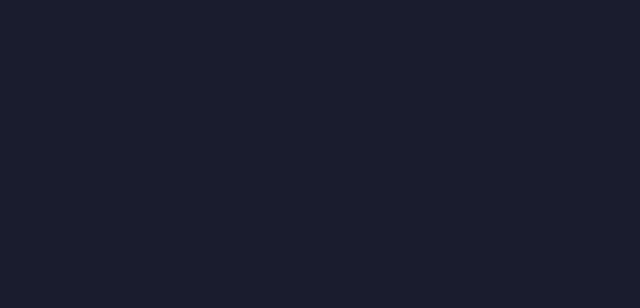
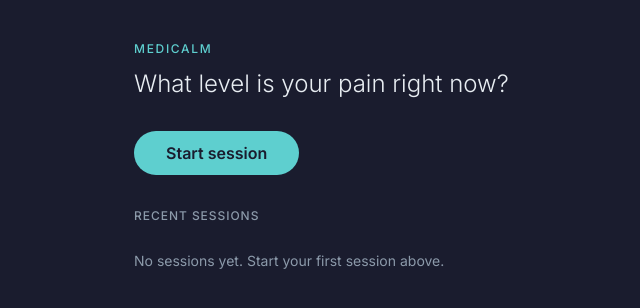
Before and after one commit to JSErmert/mediCalm, a React (Vite) app: page / in a window 1280 px wide. Shown: the top 308 px of the page, without its empty margins (286-926 px from the left). Built offline with nearby package versions, Linux system fonts and the light colour scheme.

Commit message:
feat: wire App root with AnimatePresence screen router — M1 complete

```diff
--- a/src/App.tsx
+++ b/src/App.tsx
@@ -1,4 +1,52 @@
-// Placeholder — wired in Task 9
+/**
+ * App — root component and screen router.
+ * Authority: Guided Session UI Spec (doc 05) § v1 Session Flow
+ *
+ * Uses Framer Motion AnimatePresence for crossfade transitions (300ms, ease).
+ * Screen routing is driven by AppContext state machine.
+ *
+ * Rules (from Guided Session UI Spec):
+ * - crossfades only: no slides, no zoom, no bounce
+ * - transitions must not feel delayed — 300ms is the target
+ * - the experience should feel like one continuous environment
+ */
+import { AnimatePresence } from 'framer-motion'
+import { AppProvider } from './context/AppProvider'
+import { useAppContext } from './context/AppContext'
+import { ScreenTransition } from './components/ScreenTransition'
+import { HomeScreen } from './screens/HomeScreen'
+import { PainInputScreen } from './screens/PainInputScreen'
+import { SessionPlaceholder } from './screens/SessionPlaceholder'
+
+function ScreenRouter() {
+  const { state } = useAppContext()
+  const { activeScreen } = state
+
+  return (
+    <AnimatePresence mode="wait" initial={false}>
+      {activeScreen === 'home' && (
+        <ScreenTransition screenKey="home">
+          <HomeScreen />
+        </ScreenTransition>
+      )}
+      {activeScreen === 'pain_input' && (
+        <ScreenTransition screenKey="pain_input">
+          <PainInputScreen />
+        </ScreenTransition>
+      )}
+      {activeScreen === 'session_placeholder' && (
+        <ScreenTransition screenKey="session_placeholder">
+          <SessionPlaceholder />
+        </ScreenTransition>
+      )}
+    </AnimatePresence>
+  )
+}
+
 export default function App() {
-  return <div />
+  return (
+    <AppProvider>
+      <ScreenRouter />
+    </AppProvider>
+  )
 }
```
Also changed, not shown: 1 other file (tests, documents, lock files or other folders).
